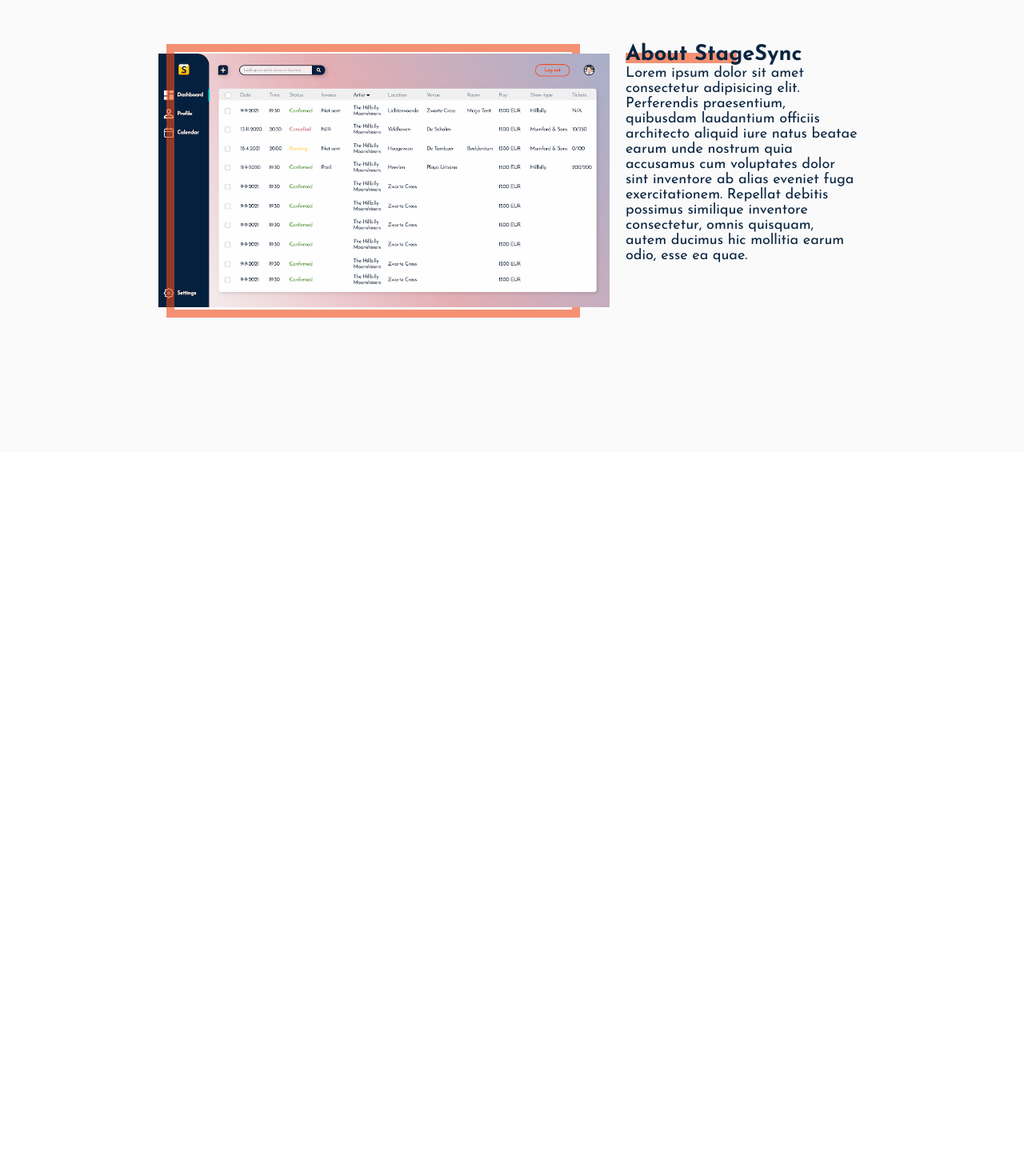
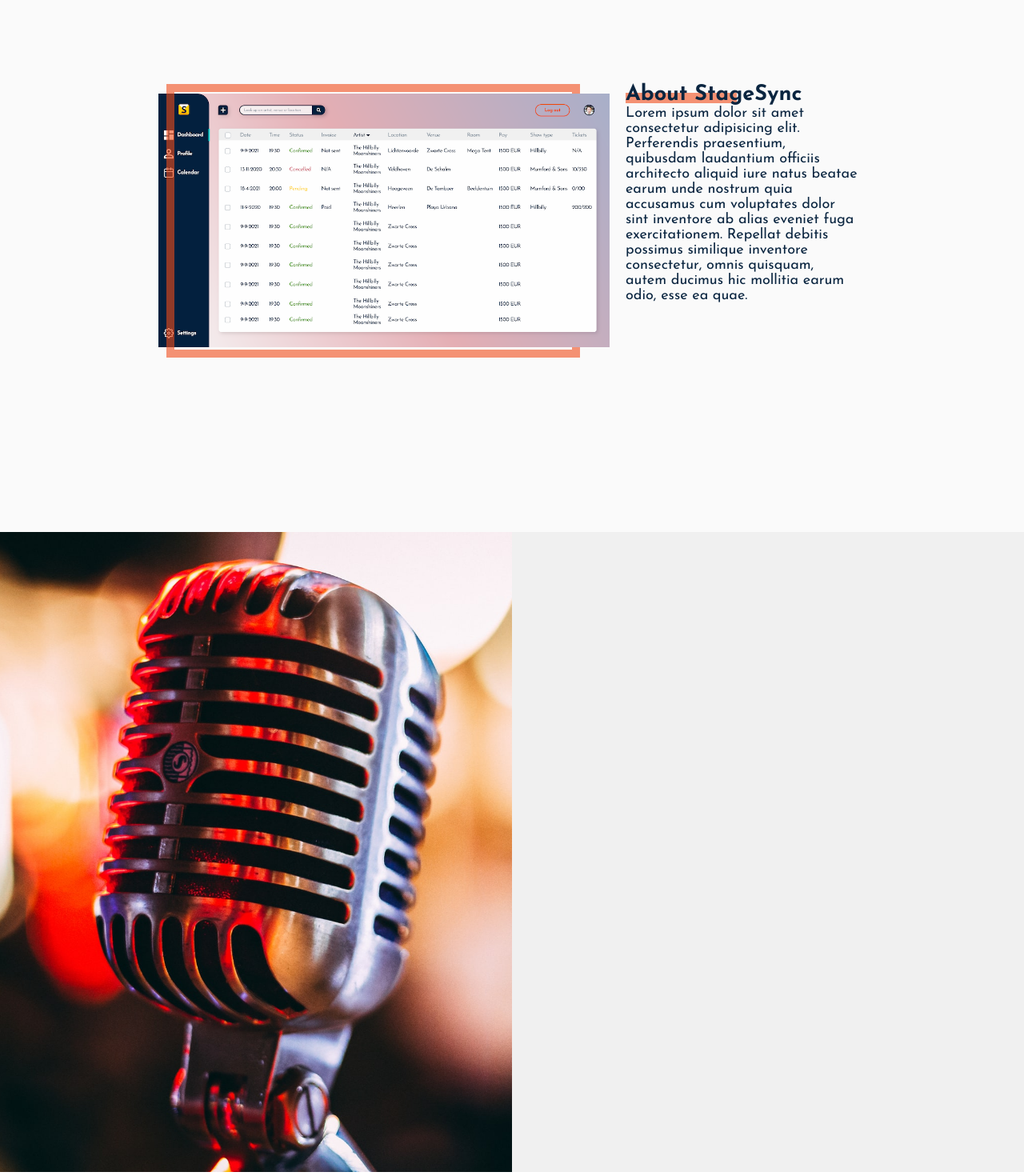
Before and after one commit to MartijnD92/stage-sync-frontend, a React (Create React App) app in the folder frontend/: page / in a window 1280 px wide. Shown: the part 935-2405 px from the top of the page at 80% size. Before the commit the page ends 1500 px from the top, so only its background shows below. Built offline with nearby package versions, Linux system fonts and the light colour scheme.

Commit message:
Add contact section

```diff
--- a/frontend/src/components/NavBar/css/NavBar.scss
+++ b/frontend/src/components/NavBar/css/NavBar.scss
@@ -2,6 +2,20 @@
 
 $navbar-height: 3.5rem;
 $navbar-margin-top: 3.5rem;
+
+header {
+	position: absolute;
+	top: 0;
+	left: 0;
+	width: 100%;
+	background: $bg--primary;
+	z-index: 100;
+	a {
+		text-decoration: none;
+		color: #f0f0f0;
+	}
+}
+
 
 .navbar {
 	margin-top: $navbar-margin-top;
@@ -35,9 +49,15 @@ $navbar-margin-top: 3.5rem;
 	}
 
 	&__link {
+		display: inline-block;
 		position: relative;
 		margin: 0 1em;
 		position: relative;
+		transition: transform 100ms ease;
+
+		&:hover {
+			transform: scale(1.05);
+		}
 
 		&.active {
 			&::after {
--- a/frontend/src/css/App.scss
+++ b/frontend/src/css/App.scss
@@ -17,19 +17,6 @@ body {
 	font-family: 'Josefin Sans', sans-serif;
 	font-size: $font-body--primary;
 	color: $color-body--primary;
-}
-
-header {
-	position: absolute;
-	top: 0;
-	left: 0;
-	width: 100%;
-	background: $bg--primary;
-	z-index: 100;
-	a {
-		text-decoration: none;
-		color: #f0f0f0;
-	}
 }
 
 .search-bar {
--- a/frontend/src/css/config.scss
+++ b/frontend/src/css/config.scss
@@ -13,5 +13,6 @@ $bg-btn--secondary-alt: #FF6200;
 $bg--primary: linear-gradient(45deg, #4f5b92 15%, #c75a67, #ffd6d6) fixed;
 $bg--secondary: $color-body--secondary;
 $bg--alt: #FAFAFA;
+$bg--white: #f0f0f0;
 
 $font-body--primary: 18px;
--- a/frontend/src/pages/Home/Home.js
+++ b/frontend/src/pages/Home/Home.js
@@ -2,6 +2,7 @@ import React from 'react';
 import Button from 'components/Button/Button';
 import { ReactComponent as Spotlight } from 'assets/spotlight.svg';
 import dashboard from 'assets/mockup-dashboard.png';
+import microphone from 'assets/microphone.jpg';
 import './css/Home.scss';
 
 export default function Home() {
@@ -51,6 +52,15 @@ export default function Home() {
 					</div>
 				</section>
 			</div>
+			<div className="contact__wrapper">
+				<section className="contact" id="contact">
+					<div className="contact__left">
+						<div className="contact__img-container">
+							<img className="contact__img" src={microphone} alt="microphone" />
+						</div>
+					</div>
+				</section>
+			</div>
 		</main>
 	);
 }
--- a/frontend/src/pages/Home/css/Home.css
+++ b/frontend/src/pages/Home/css/Home.css
@@ -21,7 +21,7 @@
   align-items: flex-end;
 }
 .teaser--right .spotlight {
-  width: 603px;
+  width: 512px;
 }
 .teaser__title {
   font-size: 2.5rem;
@@ -42,7 +42,7 @@
 }
 
 .about__wrapper {
-  height: 700px;
+  height: 100vh;
   width: 100vw;
   position: absolute;
   top: 100vh;
@@ -50,16 +50,31 @@
   background: #FAFAFA;
 }
 
-.about {
+.contact__wrapper {
+  height: 100vh;
+  width: 100vw;
+  position: absolute;
+  top: 200vh;
+  width: 100%;
+  background: #f0f0f0;
+}
+
+.about,
+.contact {
   height: 100%;
-  padding: 0 13rem;
   display: grid;
   grid-template-columns: 1fr 1fr;
 }
-.about__left, .about__right {
+.about__left, .about__right,
+.contact__left,
+.contact__right {
   display: flex;
   justify-content: center;
   align-items: center;
+}
+
+.about {
+  padding: 0 13rem;
 }
 .about__img-container {
   height: 320px;
@@ -109,3 +124,16 @@
   background: rgba(240, 75, 26, 0.6);
   z-index: 10;
 }
+
+.contact__img-container {
+  height: 100%;
+  background: salmon;
+}
+.contact__img {
+  height: 100%;
+  width: 100%;
+  -o-object-fit: cover;
+     object-fit: cover;
+  -o-object-position: 20% 0;
+     object-position: 20% 0;
+}
--- a/frontend/src/pages/Home/css/Home.scss
+++ b/frontend/src/pages/Home/css/Home.scss
@@ -25,7 +25,7 @@
 		align-items: flex-end;
 
 		.spotlight {
-			width: 603px;
+			width: 512px;
 		}
 	}
 
@@ -51,7 +51,7 @@
 }
 
 .about__wrapper {
-	height: 700px;
+	height: 100vh;
 	width: 100vw;
 	position: absolute;
 	top: 100vh;
@@ -59,9 +59,18 @@
 	background: $bg--alt;
 }
 
-.about {
+.contact__wrapper {
+	height: 100vh;
+	width: 100vw;
+	position: absolute;
+	top: 200vh;
+	width: 100%;
+	background: $bg--white;
+}
+
+.about,
+.contact {
 	height: 100%;
-	padding: 0 13rem;
 	display: grid;
 	grid-template-columns: 1fr 1fr;
 
@@ -71,6 +80,10 @@
 		justify-content: center;
 		align-items: center;
 	}
+}
+
+.about {
+	padding: 0 13rem;
 
 	&__img-container {
 		height: 320px;
@@ -126,3 +139,16 @@
 		}
 	}
 }
+
+.contact {
+	&__img-container {
+		height: 100%;
+		background: salmon;
+	}
+	&__img {
+		height: 100%;
+		width: 100%;
+		object-fit: cover;
+		object-position: 20% 0;
+	}
+}
```
Also changed, not shown: frontend/src/components/NavBar/css/NavBar.css (+18 -0 lines), frontend/src/css/App.css (+0 -13 lines), frontend/src/assets/microphone.jpg (added).
